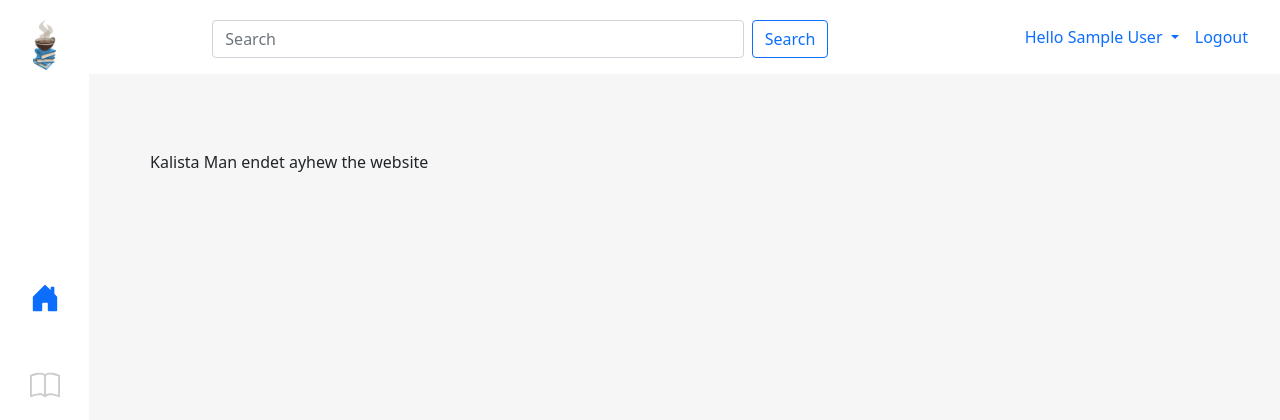
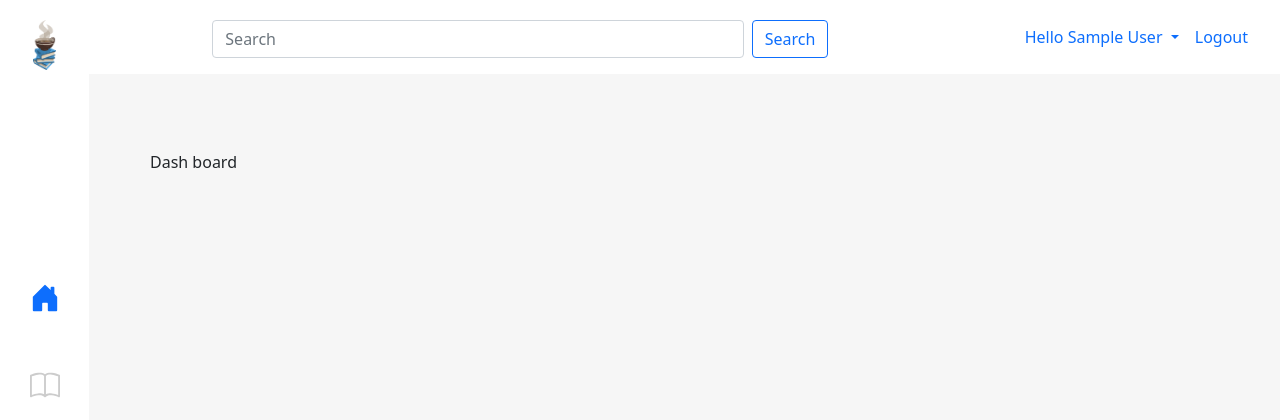
Before and after one commit to Kinn7/library-Management, a PHP site: page /dashboard.php in a window 1280 px wide. Shown: the top 420 px of the page. Run offline with PHP 8.4, Linux system fonts and the light colour scheme; the visitor is signed in with stand-in values (Sample User, id 1).

Commit message:
change content in the p tag

```diff
--- a/dashboard.php
+++ b/dashboard.php
@@ -5,7 +5,7 @@ include_once "navigation.php";
 ?>
 <div class="main">
     <p>
-        Kalista Man endet ayhew the website
+       Dash board
     </p>
 </div>
 
```
